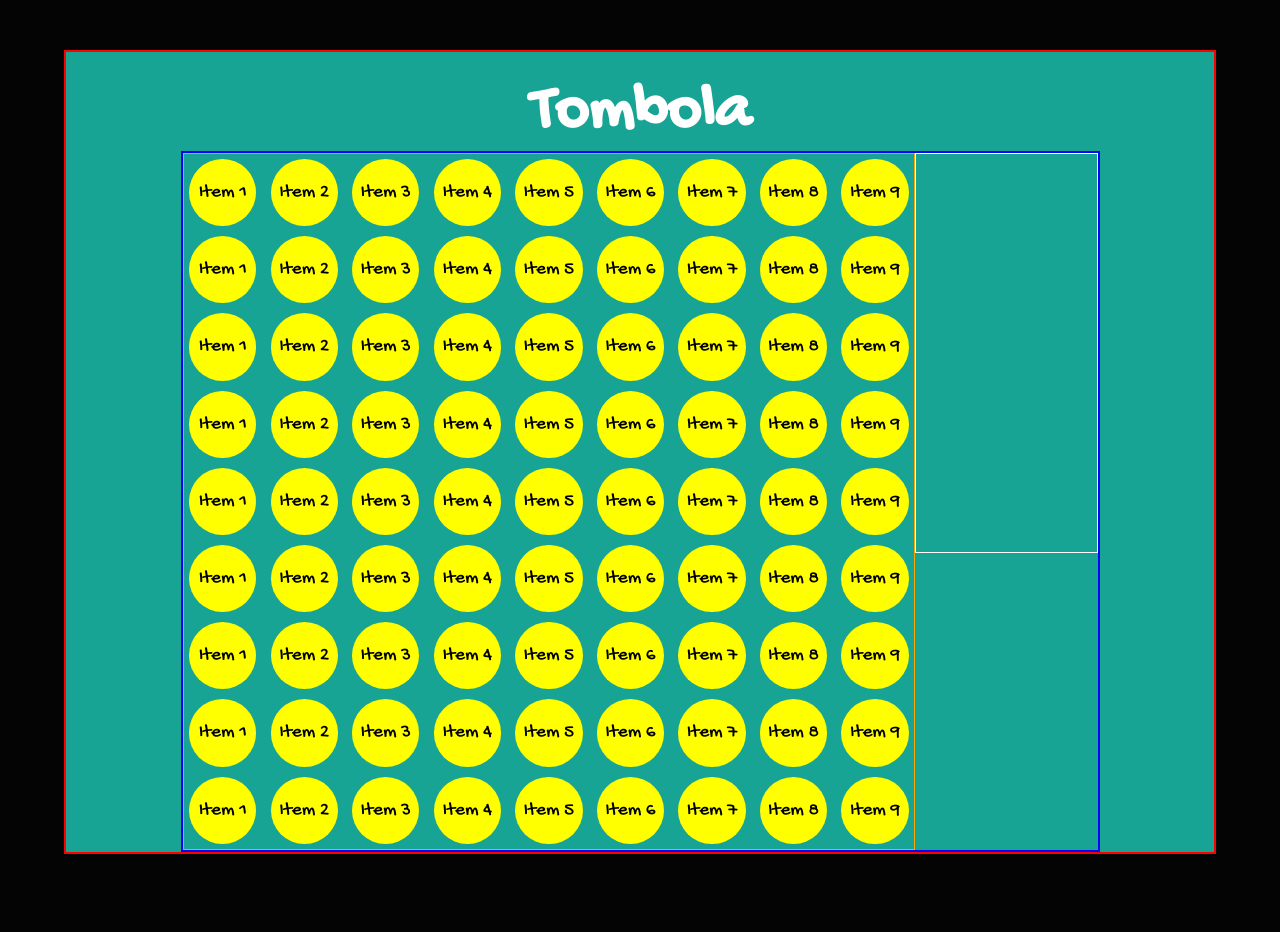
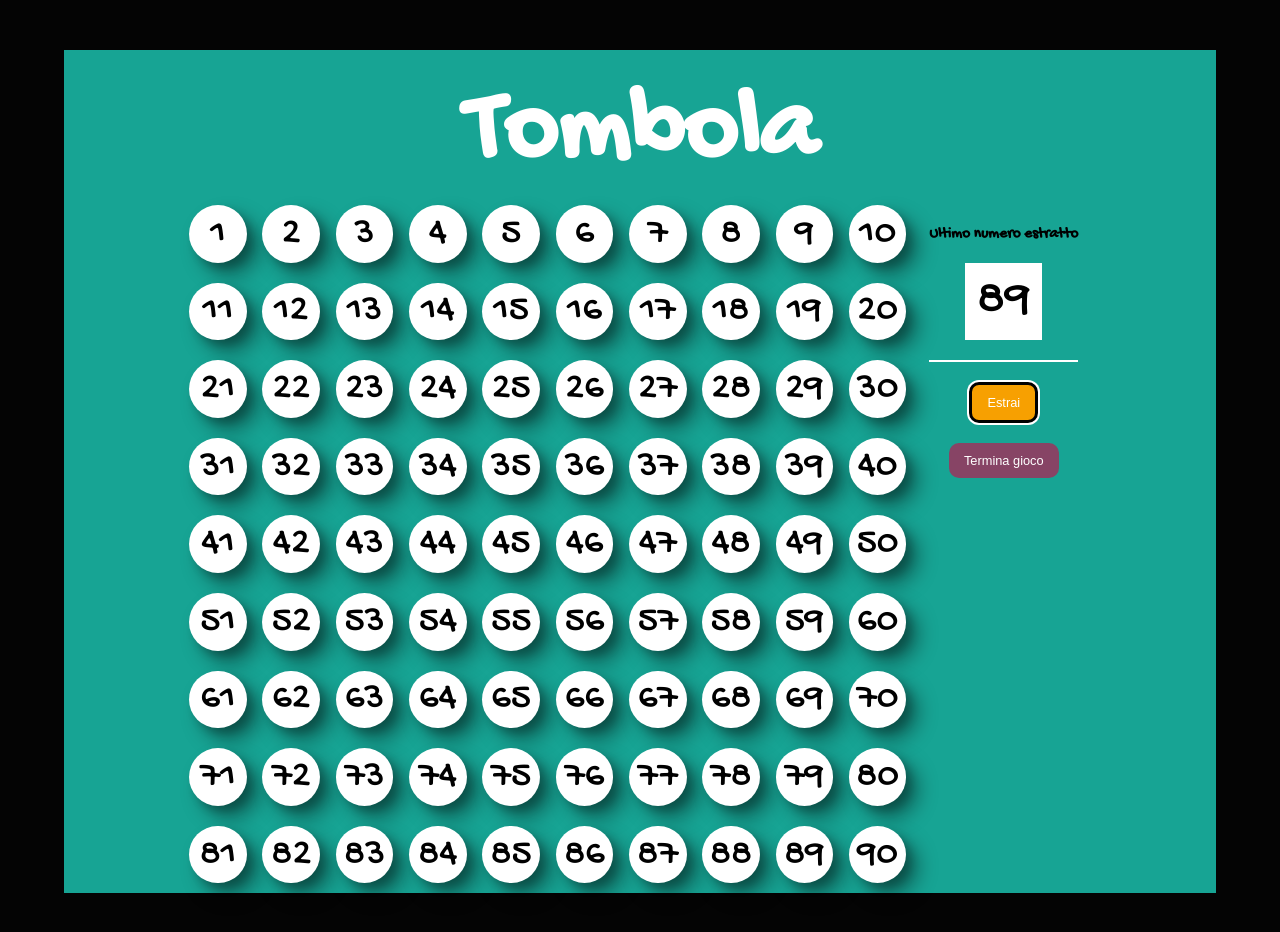
Before and after one commit to nicolo-canevari/web-tombola, a plain HTML site: page index.html in a window 1280 px wide. Before the commit the page ends 904 px from the top, so only its background shows below. Drawn offline with Linux system fonts and the light colour scheme.

Commit message:
Layout completato html css

```diff
--- a/css/style.css
+++ b/css/style.css
@@ -14,7 +14,6 @@ body {
 
 .container {
     background-color: #17a494;
-    border: 2px solid red;
     width: 90%;
     margin: 50px 0;
 }
@@ -28,58 +27,121 @@ header {
 }
 
 h1 {
-    font-size: 5vw;
+    font-size: 8vw;
     color: white;
 }
 
 
 /* MAIN */
 
-/* regole blocchi */
+/* REGOLE ==> containers */
 #container_main {
     display: flex;
-    border: 2px solid blue;
     margin-left: 9vw;
     width:80%;
 
     /* debug */
     /* height: 850px; */
+    /* border: 2px solid blue; */
 }
 
 #container_numbers {
-    border: 1px solid orange;
     width: 80%;
 
     /* debug */
     /* height: 100%; */
+    /* border: 1px solid orange; */
 }
 
 #risultati {
-    border: 1px solid white;
+    display: flex;
+    flex-direction: column;
+    align-items: center;
+    margin-left: 1vw;
 
     /* debug */
-    width: 20%;
-    height: 400px;
+    /* width: 20%;
+    height: 400px; */
+    /* border: 1px solid white; */
 }
 
-/* regole container_numbers */
 
+/* REGOLE ==> container_numbers */
+
+/* contenitore griglia */
 .grid-container {
     display: flex;
     justify-content: space-between;
-    padding: 5px;
+    padding: 10px;
   }
 
+/* elementi griglia */
 .grid-item {
     display: flex;
     justify-content: center;
     align-items: center;
+    border-radius: 99999px;
+    transition: all 0.3s ease;
     font-size: 1.5vw;
-    border-radius: 99999px;
-    height: 3.5em;
-    width: 3.5em;
+    height: 3em;
+    width: 3em;
+    background-color: white;
 
     /* debug */
-    background-color: yellow;
+    box-shadow: 12px 12px 20px rgba(0, 0, 0, 0.4), 6px 6px 8px rgba(0, 0, 0, 0.2);
+}
 
+.text_numbers {
+    font-size: 2em;
 }
+
+
+
+/* REGOLE ==> risultati */
+
+h2 {
+    padding-top: 30px;
+    font-size: 1.2vw;
+}
+
+/* casella numero estratto */
+#numero_estratto {
+    display: flex;
+    justify-content: center;
+    align-items: center;
+    background-color: white;
+    font-size: 4vw;
+    height: 1.5em;
+    width: 1.5em;
+    margin: 20px;
+}
+
+#border {
+   border: 1px solid white;
+   width: 100%;
+   margin-bottom: 20px;
+}
+
+/* bottoni */
+
+#estrai {
+    background-color: #f7a001;
+    color: white;
+    border-radius: 10px;
+    border: 3px solid black;
+    box-shadow: 0 0 0 2px white;
+    padding: 10px 15px;
+    font-size: 1vw;
+    cursor: pointer;
+    margin-bottom: 20px;
+}
+
+#termina {
+    background-color: #874465;
+    border: none;
+    color: white;
+    border-radius: 10px;
+    padding: 10px 15px;
+    font-size: 1vw;
+    cursor: pointer;
+}
--- a/index.html
+++ b/index.html
@@ -32,119 +32,159 @@
 
       <div id="container_main">
 
+        <!-- contenitore tabellone -->
         <div id="container_numbers">
 
             <div class="grid-container">
-                <div class="grid-item">Item 1</div>
-                <div class="grid-item">Item 2</div>
-                <div class="grid-item">Item 3</div>
-                <div class="grid-item">Item 4</div>
-                <div class="grid-item">Item 5</div>
-                <div class="grid-item">Item 6</div>
-                <div class="grid-item">Item 7</div>
-                <div class="grid-item">Item 8</div>
-                <div class="grid-item">Item 9</div>
+                <div class="grid-item"><span class="text_numbers">1</span></div>
+                <div class="grid-item"><span class="text_numbers">2</span></div>
+                <div class="grid-item"><span class="text_numbers">3</span></div>
+                <div class="grid-item"><span class="text_numbers">4</span></div>
+                <div class="grid-item"><span class="text_numbers">5</span></div>
+                <div class="grid-item"><span class="text_numbers">6</span></div>
+                <div class="grid-item"><span class="text_numbers">7</span></div>
+                <div class="grid-item"><span class="text_numbers">8</span></div>
+                <div class="grid-item"><span class="text_numbers">9</span></div>
+                <div class="grid-item"><span class="text_numbers">10</span></div>
             </div>
 
             <div class="grid-container">
-                <div class="grid-item">Item 1</div>
-                <div class="grid-item">Item 2</div>
-                <div class="grid-item">Item 3</div>
-                <div class="grid-item">Item 4</div>
-                <div class="grid-item">Item 5</div>
-                <div class="grid-item">Item 6</div>
-                <div class="grid-item">Item 7</div>
-                <div class="grid-item">Item 8</div>
-                <div class="grid-item">Item 9</div>
+                <div class="grid-item"><span class="text_numbers">11</span></div>
+                <div class="grid-item"><span class="text_numbers">12</span></div>
+                <div class="grid-item"><span class="text_numbers">13</span></div>
+                <div class="grid-item"><span class="text_numbers">14</span></div>
+                <div class="grid-item"><span class="text_numbers">15</span></div>
+                <div class="grid-item"><span class="text_numbers">16</span></div>
+                <div class="grid-item"><span class="text_numbers">17</span></div>
+                <div class="grid-item"><span class="text_numbers">18</span></div>
+                <div class="grid-item"><span class="text_numbers">19</span></div>
+                <div class="grid-item"><span class="text_numbers">20</span></div>
             </div>
 
             <div class="grid-container">
-                <div class="grid-item">Item 1</div>
-                <div class="grid-item">Item 2</div>
-                <div class="grid-item">Item 3</div>
-                <div class="grid-item">Item 4</div>
-                <div class="grid-item">Item 5</div>
-                <div class="grid-item">Item 6</div>
-                <div class="grid-item">Item 7</div>
-                <div class="grid-item">Item 8</div>
-                <div class="grid-item">Item 9</div>
+                <div class="grid-item"><span class="text_numbers">21</span></div>
+                <div class="grid-item"><span class="text_numbers">22</span></div>
+                <div class="grid-item"><span class="text_numbers">23</span></div>
+                <div class="grid-item"><span class="text_numbers">24</span></div>
+                <div class="grid-item"><span class="text_numbers">25</span></div>
+                <div class="grid-item"><span class="text_numbers">26</span></div>
+                <div class="grid-item"><span class="text_numbers">27</span></div>
+                <div class="grid-item"><span class="text_numbers">28</span></div>
+                <div class="grid-item"><span class="text_numbers">29</span></div>
+                <div class="grid-item"><span class="text_numbers">30</span></div>
             </div>
 
             <div class="grid-container">
-                <div class="grid-item">Item 1</div>
-                <div class="grid-item">Item 2</div>
-                <div class="grid-item">Item 3</div>
-                <div class="grid-item">Item 4</div>
-                <div class="grid-item">Item 5</div>
-                <div class="grid-item">Item 6</div>
-                <div class="grid-item">Item 7</div>
-                <div class="grid-item">Item 8</div>
-                <div class="grid-item">Item 9</div>
+                <div class="grid-item"><span class="text_numbers">31</span></div>
+                <div class="grid-item"><span class="text_numbers">32</span></div>
+                <div class="grid-item"><span class="text_numbers">33</span></div>
+                <div class="grid-item"><span class="text_numbers">34</span></div>
+                <div class="grid-item"><span class="text_numbers">35</span></div>
+                <div class="grid-item"><span class="text_numbers">36</span></div>
+                <div class="grid-item"><span class="text_numbers">37</span></div>
+                <div class="grid-item"><span class="text_numbers">38</span></div>
+                <div class="grid-item"><span class="text_numbers">39</span></div>
+                <div class="grid-item"><span class="text_numbers">40</span></div>
             </div>
 
             <div class="grid-container">
-                <div class="grid-item">Item 1</div>
-                <div class="grid-item">Item 2</div>
-                <div class="grid-item">Item 3</div>
-                <div class="grid-item">Item 4</div>
-                <div class="grid-item">Item 5</div>
-                <div class="grid-item">Item 6</div>
-                <div class="grid-item">Item 7</div>
-                <div class="grid-item">Item 8</div>
-                <div class="grid-item">Item 9</div>
+                <div class="grid-item"><span class="text_numbers">41</span></div>
+                <div class="grid-item"><span class="text_numbers">42</span></div>
+                <div class="grid-item"><span class="text_numbers">43</span></div>
+                <div class="grid-item"><span class="text_numbers">44</span></div>
+                <div class="grid-item"><span class="text_numbers">45</span></div>
+                <div class="grid-item"><span class="text_numbers">46</span></div>
+                <div class="grid-item"><span class="text_numbers">47</span></div>
+                <div class="grid-item"><span class="text_numbers">48</span></div>
+                <div class="grid-item"><span class="text_numbers">49</span></div>
+                <div class="grid-item"><span class="text_numbers">50</span></div>
             </div>
 
             <div class="grid-container">
-                <div class="grid-item">Item 1</div>
-                <div class="grid-item">Item 2</div>
-                <div class="grid-item">Item 3</div>
-                <div class="grid-item">Item 4</div>
-                <div class="grid-item">Item 5</div>
-                <div class="grid-item">Item 6</div>
-                <div class="grid-item">Item 7</div>
-                <div class="grid-item">Item 8</div>
-                <div class="grid-item">Item 9</div>
+                <div class="grid-item"><span class="text_numbers">51</span></div>
+                <div class="grid-item"><span class="text_numbers">52</span></div>
+                <div class="grid-item"><span class="text_numbers">53</span></div>
+                <div class="grid-item"><span class="text_numbers">54</span></div>
+                <div class="grid-item"><span class="text_numbers">55</span></div>
+                <div class="grid-item"><span class="text_numbers">56</span></div>
+                <div class="grid-item"><span class="text_numbers">57</span></div>
+                <div class="grid-item"><span class="text_numbers">58</span></div>
+                <div class="grid-item"><span class="text_numbers">59</span></div>
+                <div class="grid-item"><span class="text_numbers">60</span></div>
             </div>
 
             <div class="grid-container">
-                <div class="grid-item">Item 1</div>
-                <div class="grid-item">Item 2</div>
-                <div class="grid-item">Item 3</div>
-                <div class="grid-item">Item 4</div>
-                <div class="grid-item">Item 5</div>
-                <div class="grid-item">Item 6</div>
-                <div class="grid-item">Item 7</div>
-                <div class="grid-item">Item 8</div>
-                <div class="grid-item">Item 9</div>
+                <div class="grid-item"><span class="text_numbers">61</span></div>
+                <div class="grid-item"><span class="text_numbers">62</span></div>
+                <div class="grid-item"><span class="text_numbers">63</span></div>
+                <div class="grid-item"><span class="text_numbers">64</span></div>
+                <div class="grid-item"><span class="text_numbers">65</span></div>
+                <div class="grid-item"><span class="text_numbers">66</span></div>
+                <div class="grid-item"><span class="text_numbers">67</span></div>
+                <div class="grid-item"><span class="text_numbers">68</span></div>
+                <div class="grid-item"><span class="text_numbers">69</span></div>
+                <div class="grid-item"><span class="text_numbers">70</span></div>
             </div>
 
             <div class="grid-container">
-                <div class="grid-item">Item 1</div>
-                <div class="grid-item">Item 2</div>
-                <div class="grid-item">Item 3</div>
-                <div class="grid-item">Item 4</div>
-                <div class="grid-item">Item 5</div>
-                <div class="grid-item">Item 6</div>
-                <div class="grid-item">Item 7</div>
-                <div class="grid-item">Item 8</div>
-                <div class="grid-item">Item 9</div>
+                <div class="grid-item"><span class="text_numbers">71</span></div>
+                <div class="grid-item"><span class="text_numbers">72</span></div>
+                <div class="grid-item"><span class="text_numbers">73</span></div>
+                <div class="grid-item"><span class="text_numbers">74</span></div>
+                <div class="grid-item"><span class="text_numbers">75</span></div>
+                <div class="grid-item"><span class="text_numbers">76</span></div>
+                <div class="grid-item"><span class="text_numbers">77</span></div>
+                <div class="grid-item"><span class="text_numbers">78</span></div>
+                <div class="grid-item"><span class="text_numbers">79</span></div>
+                <div class="grid-item"><span class="text_numbers">80</span></div>
             </div>
 
-            <div class="grid-container">
-                <div class="grid-item">Item 1</div>
-                <div class="grid-item">Item 2</div>
-                <div class="grid-item">Item 3</div>
-                <div class="grid-item">Item 4</div>
-                <div class="grid-item">Item 5</div>
-                <div class="grid-item">Item 6</div>
-                <div class="grid-item">Item 7</div>
-                <div class="grid-item">Item 8</div>
-                <div class="grid-item">Item 9</div>
+              <div class="grid-container">
+                <div class="grid-item"><span class="text_numbers">81</span></div>
+                <div class="grid-item"><span class="text_numbers">82</span></div>
+                <div class="grid-item"><span class="text_numbers">83</span></div>
+                <div class="grid-item"><span class="text_numbers">84</span></div>
+                <div class="grid-item"><span class="text_numbers">85</span></div>
+                <div class="grid-item"><span class="text_numbers">86</span></div>
+                <div class="grid-item"><span class="text_numbers">87</span></div>
+                <div class="grid-item"><span class="text_numbers">88</span></div>
+                <div class="grid-item"><span class="text_numbers">89</span></div>
+                <div class="grid-item"><span class="text_numbers">90</span></div>
             </div>
 
         </div>
 
+        <!-- contenitore estrattore numeri -->
         <div id="risultati">
+
+            <h2>Ultimo numero estratto</h2>
+
+            <!-- casella numero estratto -->
+            <div id="numero_estratto">89</div>
+
+            <!-- divisore -->
+            <div id="border"></div>
+
+            <!-- bottoni -->
+            <div>
+
+                <button id="estrai">
+
+                    <span>Estrai</span>
+
+                </button>
+
+            </div>
+
+            <div>
+
+                <button id="termina">
+
+                    <span>Termina gioco</span>
+
+                </button>
+
+            </div>
 
 
         </div>
```
